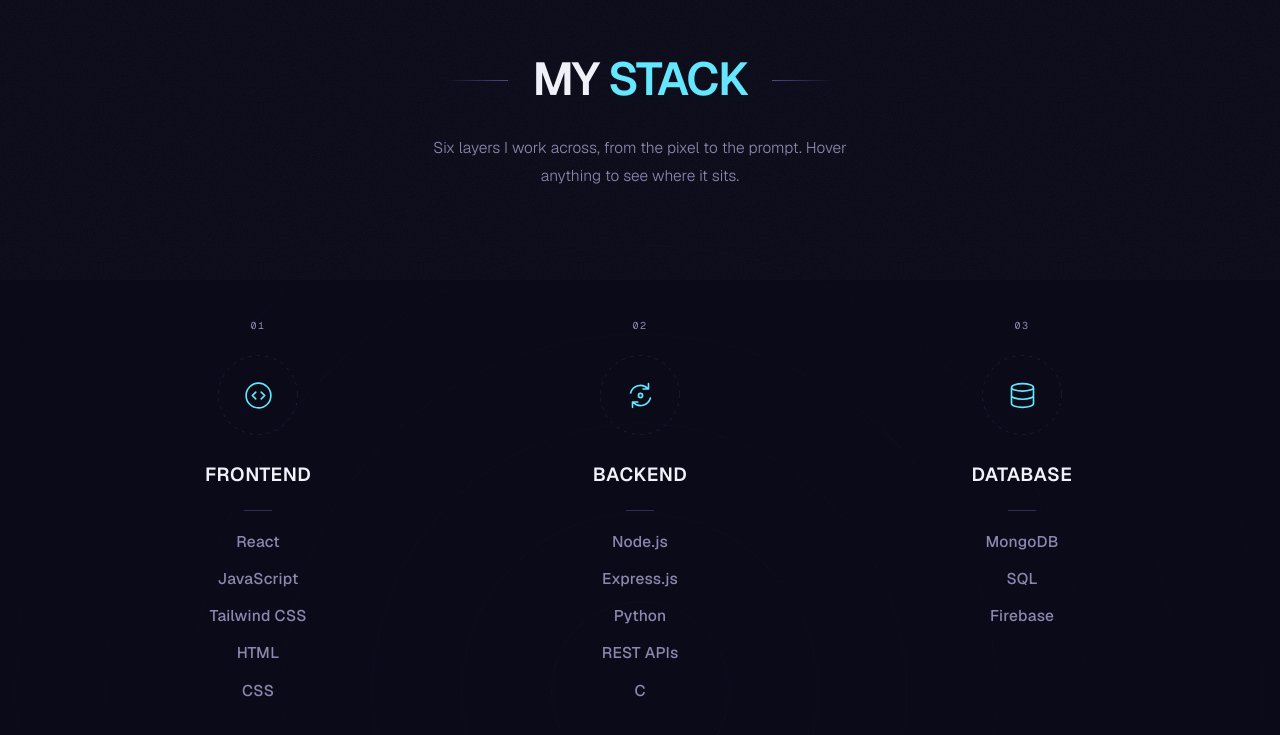
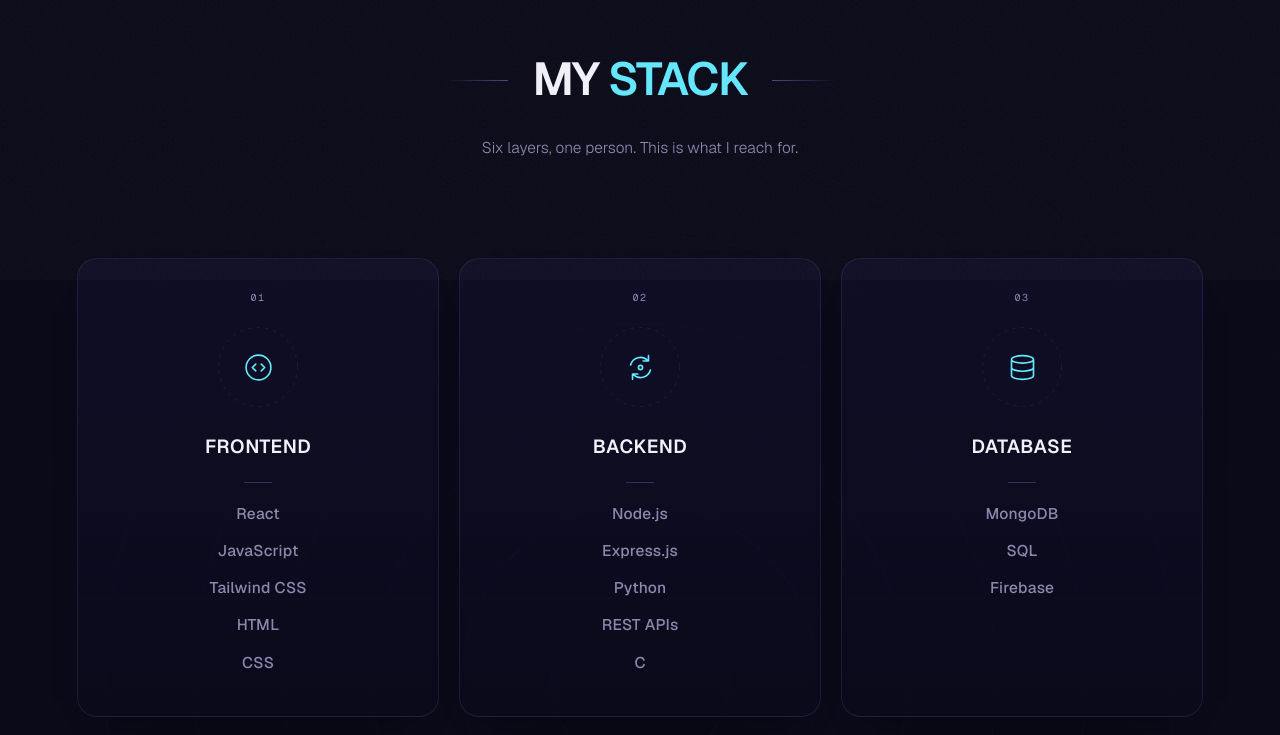
Before and after one commit to logeshk48/Portfolio-01, a Next.js app: page / in a window 1280 px wide. Shown: the part 920-1655 px from the top of the page. Built offline with nearby package versions, Linux system fonts and the light colour scheme; a web font is replaced by a local one.

Commit message:
feat(stack): six cards with resting surface, lit wish band, revised copy

```diff
--- a/app/globals.css
+++ b/app/globals.css
@@ -223,9 +223,61 @@ html.lenis body { height: auto; }
   to   { transform: translate3d(-50%, 0, 0); }
 }
 
-/* ── the wish rail ────────────────────────────
-   Same mechanics, but hovering one item claims the colour and
-   everything else steps back. */
+/* ── the wish band ────────────────────────────
+   The strip gets its own surface so it reads as a ticker rather
+   than a gap between two borders. Darker at the edges, lifted in
+   the middle, with a slow sheen crossing it — the band looks lit
+   from behind rather than filled in. */
+.wish-band {
+  position: relative;
+  isolation: isolate;
+  overflow: hidden;
+}
+.wish-band::before {
+  content: "";
+  position: absolute;
+  inset: 0;
+  z-index: -1;
+  background:
+    linear-gradient(
+      to right,
+      transparent 0%,
+      rgba(124, 92, 255, 0.09) 26%,
+      rgba(99, 232, 255, 0.09) 68%,
+      transparent 100%
+    ),
+    linear-gradient(
+      to bottom,
+      rgba(10, 10, 24, 0) 0%,
+      rgba(23, 19, 56, 0.9) 45%,
+      rgba(23, 19, 56, 0.9) 60%,
+      rgba(10, 10, 24, 0) 100%
+    );
+}
+
+/* the sheen: one soft band travelling across, slow enough to read
+   as light rather than as an animation */
+.wish-band::after {
+  content: "";
+  position: absolute;
+  inset: 0;
+  z-index: -1;
+  background: linear-gradient(
+    100deg,
+    transparent 38%,
+    rgba(99, 232, 255, 0.10) 50%,
+    transparent 62%
+  );
+  background-size: 220% 100%;
+  animation: wishSheen 11s ease-in-out infinite;
+}
+@keyframes wishSheen {
+  from { background-position: 160% 0; }
+  to   { background-position: -60% 0; }
+}
+
+/* Same marquee mechanics, but hovering one item claims the colour
+   and everything else steps back. */
 .wish {
   transition:
     color 0.35s var(--ease-slow),
@@ -374,8 +426,8 @@ html.lenis body { height: auto; }
 /* ── the card ─────────────────────────────────
    Each group is a panel that lifts toward the reader on hover. The
    surface, the border and the shadow are all on a pseudo-element so
-   the card can gain a background without the content ever inheriting
-   one, and so the whole box can be composited as a single layer.
+   the card can carry a background without the content ever
+   inheriting one, and so the whole box composites as one layer.
 
    Perspective lives on the grid, which is what lets a card come
    forward into real depth rather than just scaling. */
@@ -393,25 +445,26 @@ html.lenis body { height: auto; }
   will-change: transform;
 }
 
-/* the surface, drawn behind everything */
+/* the surface, drawn behind everything. Present at rest — quiet
+   enough that six of them read as a set rather than six competing
+   panels — then lit and lifted on hover. */
 .card::before {
   content: "";
   position: absolute;
   inset: 0;
   border-radius: inherit;
-  border: 1px solid transparent;
+  border: 1px solid rgba(75, 71, 128, 0.28);
   background:
     linear-gradient(
       to bottom,
-      rgba(24, 20, 54, 0.75),
-      rgba(14, 12, 34, 0.55)
+      rgba(22, 18, 50, 0.55),
+      rgba(13, 11, 32, 0.35)
     );
-  box-shadow: 0 0 0 0 rgba(0, 0, 0, 0);
-  opacity: 0;
-  transform: scale(0.97);
+  box-shadow: 0 18px 40px -34px rgba(0, 0, 0, 0.9);
+  opacity: 1;
+  transform: scale(1);
   transition:
-    opacity 0.65s var(--ease-slow),
-    transform 0.75s var(--ease-slow),
+    background 0.65s var(--ease-slow),
     border-color 0.65s var(--ease-slow),
     box-shadow 0.75s var(--ease-slow);
 }
@@ -445,7 +498,7 @@ html.lenis body { height: auto; }
 }
 
 .cols:hover .card {
-  opacity: 0.4;
+  opacity: 0.45;
 }
 
 .cols .card:hover {
@@ -454,9 +507,13 @@ html.lenis body { height: auto; }
 }
 
 .cols .card:hover::before {
-  opacity: 1;
-  transform: scale(1);
-  border-color: rgba(99, 232, 255, 0.16);
+  border-color: rgba(99, 232, 255, 0.30);
+  background:
+    linear-gradient(
+      to bottom,
+      rgba(30, 25, 68, 0.85),
+      rgba(16, 13, 40, 0.65)
+    );
   box-shadow:
     0 34px 60px -28px rgba(0, 0, 0, 0.85),
     0 0 90px -30px rgba(99, 232, 255, 0.35);
@@ -599,5 +656,6 @@ html.lenis body { height: auto; }
   .rail-track { animation: none; }
   .atmos::before,
   .atmos::after { animation: none; }
+  .wish-band::after { animation: none; }
   .cursor-root { display: none; }
 }
--- a/components/sections/Stack.tsx
+++ b/components/sections/Stack.tsx
@@ -83,8 +83,7 @@ export default function Stack() {
 
         <Reveal delay={90}>
           <p className="mx-auto mt-7 max-w-[46ch] text-center text-[15.5px] font-light leading-[1.8] text-muted">
-            Six layers I work across, from the pixel to the prompt. Hover
-            anything to see where it sits.
+            Six layers, one person. This is what I reach for.
           </p>
         </Reveal>
 
```
